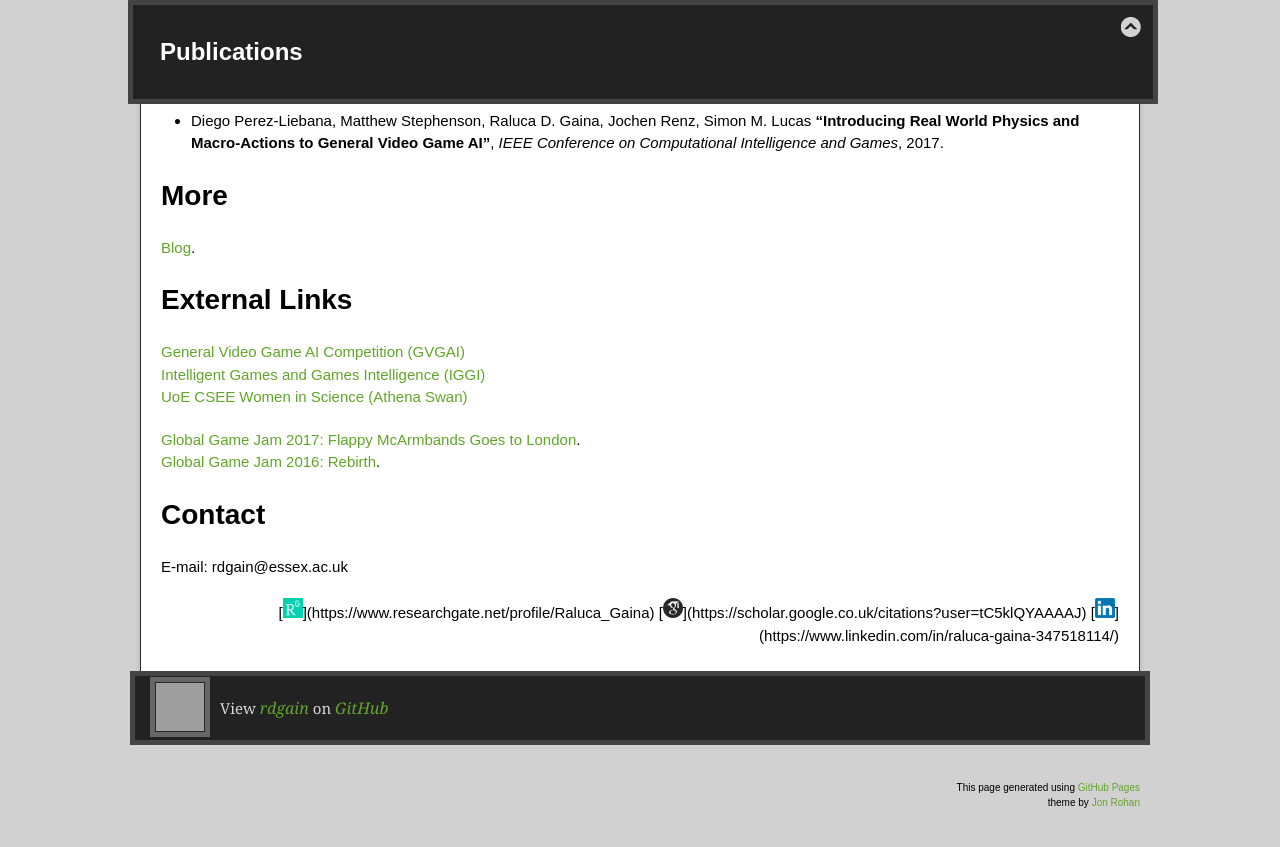
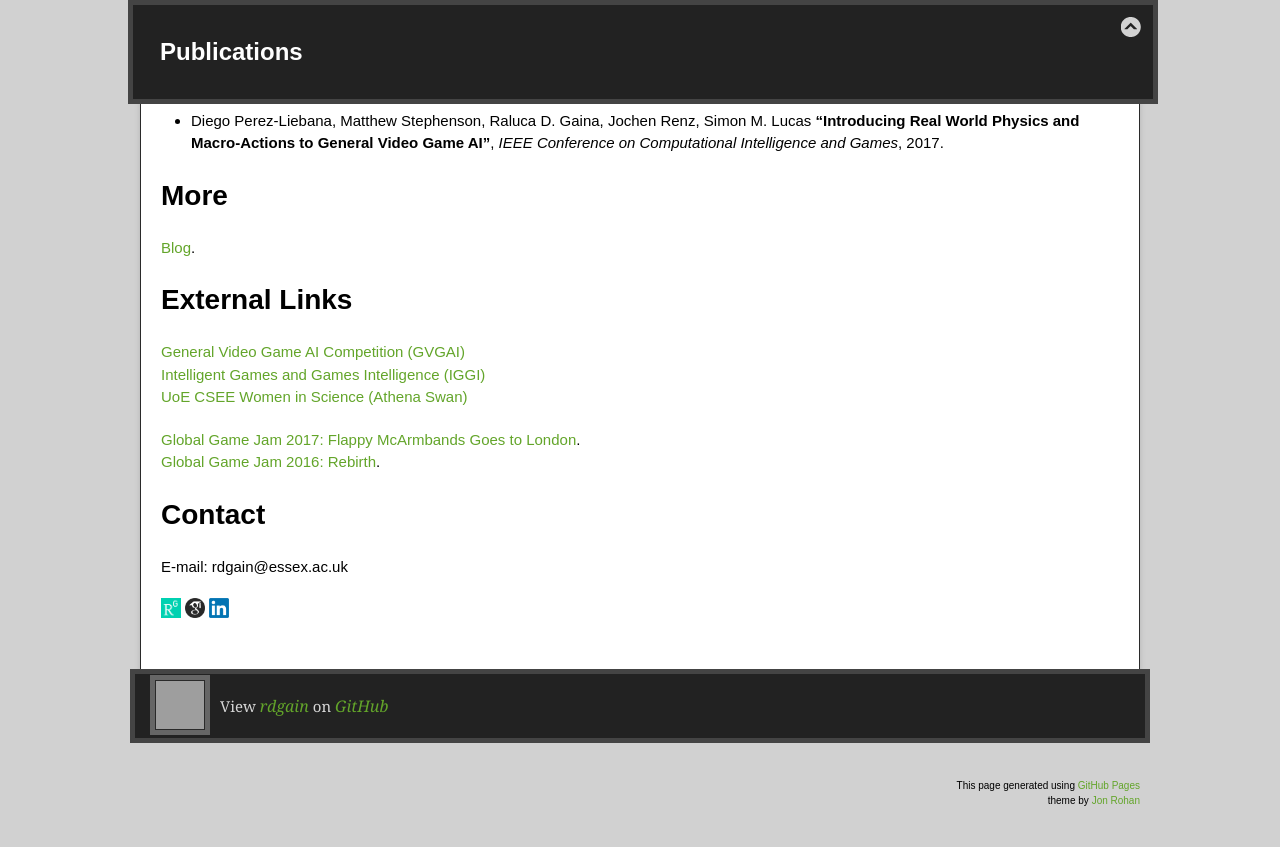
Before and after one commit to rdgain/rdgain.github.io, a Jekyll site: the page built from index.md, in a window 1280 px wide and 900 px high, scrolled down 1003 px. Shown: the top 847 px of the window. Built offline with Jekyll 4.4.1, drawn with Linux system fonts in a browser that asks for light colours; nearby versions of some CDN libraries; the repository's description, which GitHub fills in, is left out; grey boxes are pictures that could not be loaded.

Commit message:
fine be ugly

```diff
--- a/index.md
+++ b/index.md
@@ -58,4 +58,4 @@ More Stuff.
 
 E-mail: rdgain@essex.ac.uk
 
-<div style="text-align: right"> [<img src="assets/images/researchgate.png" width="20" />](https://www.researchgate.net/profile/Raluca_Gaina) [<img src="assets/images/gscholar.png" width="20" />](https://scholar.google.co.uk/citations?user=tC5klQYAAAAJ) [<img src="assets/images/linkedin.png" width="20" />](https://www.linkedin.com/in/raluca-gaina-347518114/) </div>
+[<img src="assets/images/researchgate.png" width="20" />](https://www.researchgate.net/profile/Raluca_Gaina) [<img src="assets/images/gscholar.png" width="20" />](https://scholar.google.co.uk/citations?user=tC5klQYAAAAJ) [<img src="assets/images/linkedin.png" width="20" />](https://www.linkedin.com/in/raluca-gaina-347518114/)
```
